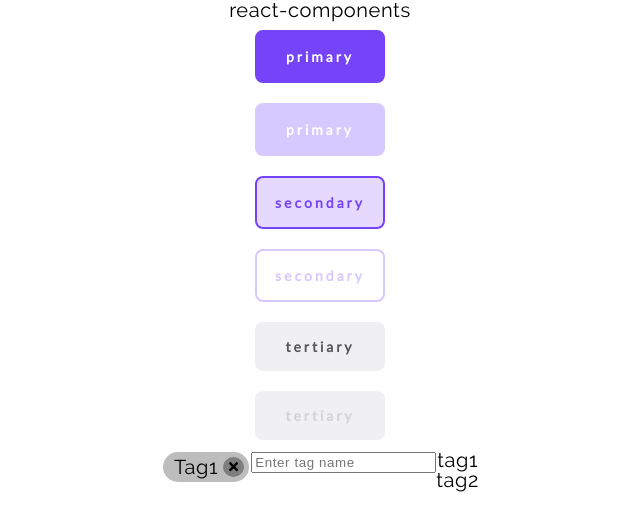
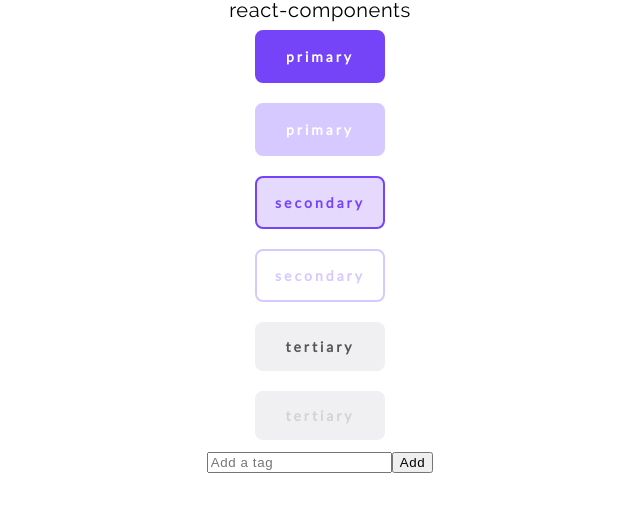
Before and after one commit to HIELIYA2/react-components, a React (Create React App) app: page / in a window 1280 px wide. Shown: the top 530 px of the page, without its empty margins (320-960 px from the left). Built offline with nearby package versions, Linux system fonts and the light colour scheme.

Commit message:
new tags by input

```diff
--- a/src/cmps/tags/Tags.tsx
+++ b/src/cmps/tags/Tags.tsx
@@ -2,50 +2,71 @@ import React, { Component } from "react";
 import './Tags.css';
 import Tag from '../tag/Tag';
 // eslint-disable-next-line
-import { string } from "prop-types";
+import { string, number } from "prop-types";
 
 
 class Tags extends Component {
 
     state = {
-        tags: [{
-            id: 1,
-            name: 'tag1'
-        }, {
-            id: 2,
-            name: 'tag2'
-        }]
+        currentTag: '',
+        tags: []
     }
 
     remove = () => {
         console.log('button X clicked');
+        console.log();
     }
 
-    addTag = (event: any) => {
-        event.preventDefault();
-        // let tag: string = this.refs.tag.value;
-        // let id: string = makeId();
-        // console.log(this.refs.tag.value);
-        // this.setState.
+    handleSubmit(e: any) {
+        e.preventDefault();
+        let title = this.state.currentTag;
+        let id = this.makeId(9);
+        this.setState({
+            currentTag: '',
+            tags: [
+                ...this.state.tags,
+                { title, id }
+            ]
+        })
     }
 
-    makeId(): string {
-        return 'xxx'
+    makeId(length: number): string {
+        var text = '';
+        var possible = 'ABCDEFGHIJKLMNOPQRSTUVWXYZabcdefghijklmnopqrstuvwxyz0123456789';
+        for (var i = 0; i < length; i++)
+            text += possible.charAt(Math.floor(Math.random() * possible.length));
+        return text;
     }
 
     render() {
+        console.log(this.state);
         return (
             <section>
                 <div className="tags-container">
-                    <Tag value="Tag1" isDeletable={true} onClick={this.remove} />
-                    <form onSubmit={this.addTag.bind(this)}>
-                        <input type="text" ref="tag" placeholder="Enter tag name" />
-
+                    <form onSubmit={e => this.handleSubmit(e)}>
+                        <input
+                            type="text"
+                            placeholder="Add a tag"
+                            value={this.state.currentTag}
+                            onChange={e => this.setState({ currentTag: e.target.value })} />
+                        <button type="submit">Add</button>
                     </form>
-                    <ul>{this.state.tags.map(tag => <li key={tag}>{tag.name}</li>)}</ul>
+                    <ul>
+                        {this.state.tags.map((tag: ITag, index: number) =>
+                            <li>
+                                <Tag value={tag.title} isDeletable={true} onClick={this.remove} />
+                            </li>
+                        )}
+                    </ul>
                 </div>
             </section>
         )
     }
 }
+
+interface ITag {
+    id: string;
+    title: string;
+}
+
 export default Tags;
```
